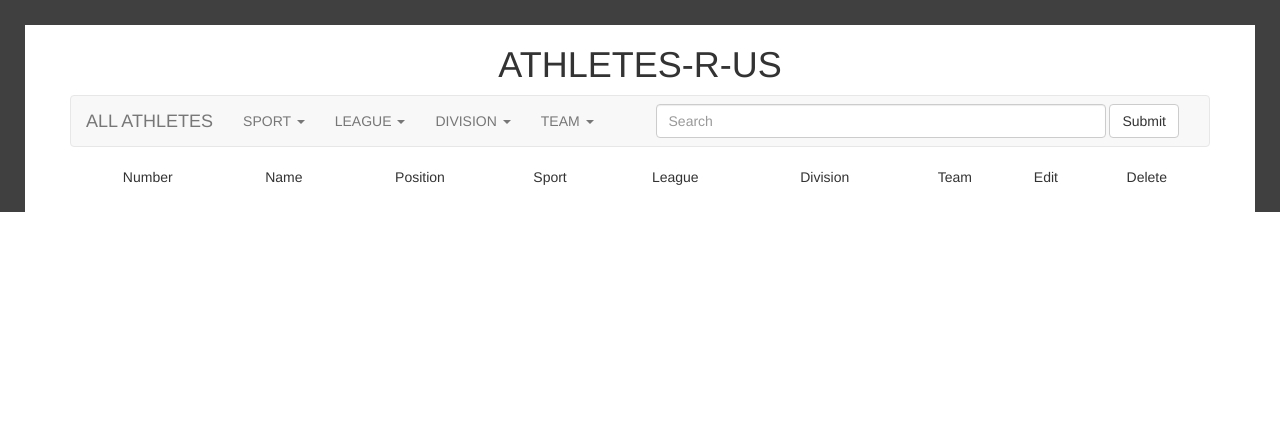
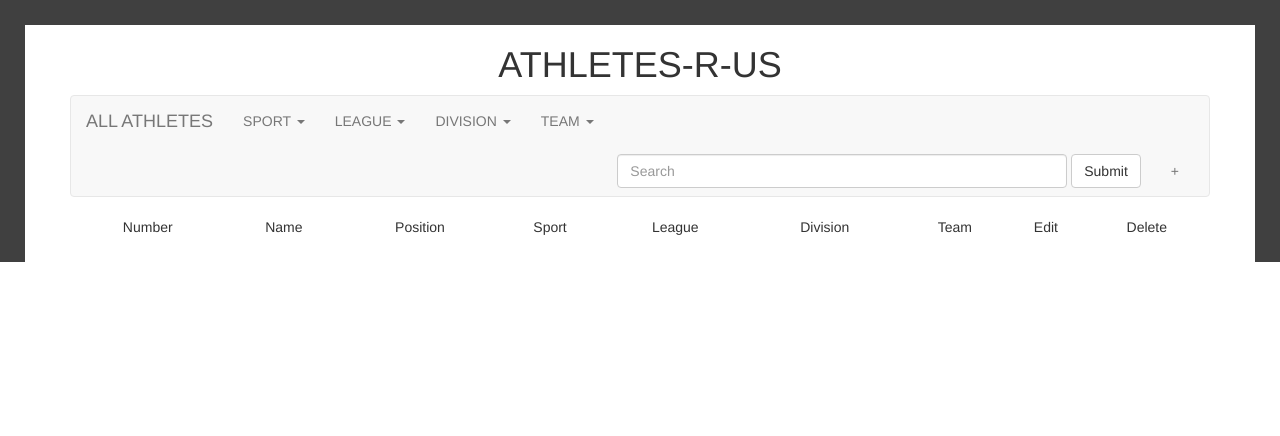
Before and after one commit to stellajkimm/take_home_challenge, a Django app: page / in a window 1280 px wide. Shown: the top 436 px of the page. Run offline with Django 3.2, Linux system fonts and the light colour scheme; data that the repository does not hold is empty; parts of the project's set-up code (start-up, migrations or seed data) failed here and were passed over; some libraries are stand-ins or nearby versions.

Commit message:
added _modal.html template, renamed _nav.html, added add button to nav (nonfunctional)

```diff
--- /dev/null
+++ b/athletes/templates/athletes/_modals.html
@@ -0,0 +1 @@
+_modals.html
--- a/athletes/templates/athletes/sport_nav.html
+++ b/athletes/templates/athletes/_nav.html
@@ -60,12 +60,15 @@
           </ul>
         </li>
       </ul>
-      <form class="navbar-form navbar-right" role="search">
+      <ul class="nav navbar-nav navbar-right">
+      <li><form class="navbar-form navbar-nav" role="search">
         <div class="form-group">
           <input type="text" class="form-control" placeholder="Search" size="50">
         </div>
         <button type="submit" class="btn btn-default">Submit</button>
-      </form>
+      </form></li>
+        <li><a href="#" data-toggle="modal" data-target="#add">+</a></li>
+      </ul>
     </div><!-- /.navbar-collapse -->
   </div><!-- /.container-fluid -->
 </nav>
--- a/athletes/templates/athletes/index.html
+++ b/athletes/templates/athletes/index.html
@@ -2,7 +2,7 @@
 
 {% block content %}
 
-	{% include "athletes/sport_nav.html" %}
+	{% include "athletes/_nav.html" %}
 
 	<table>
 		<tr>
```
